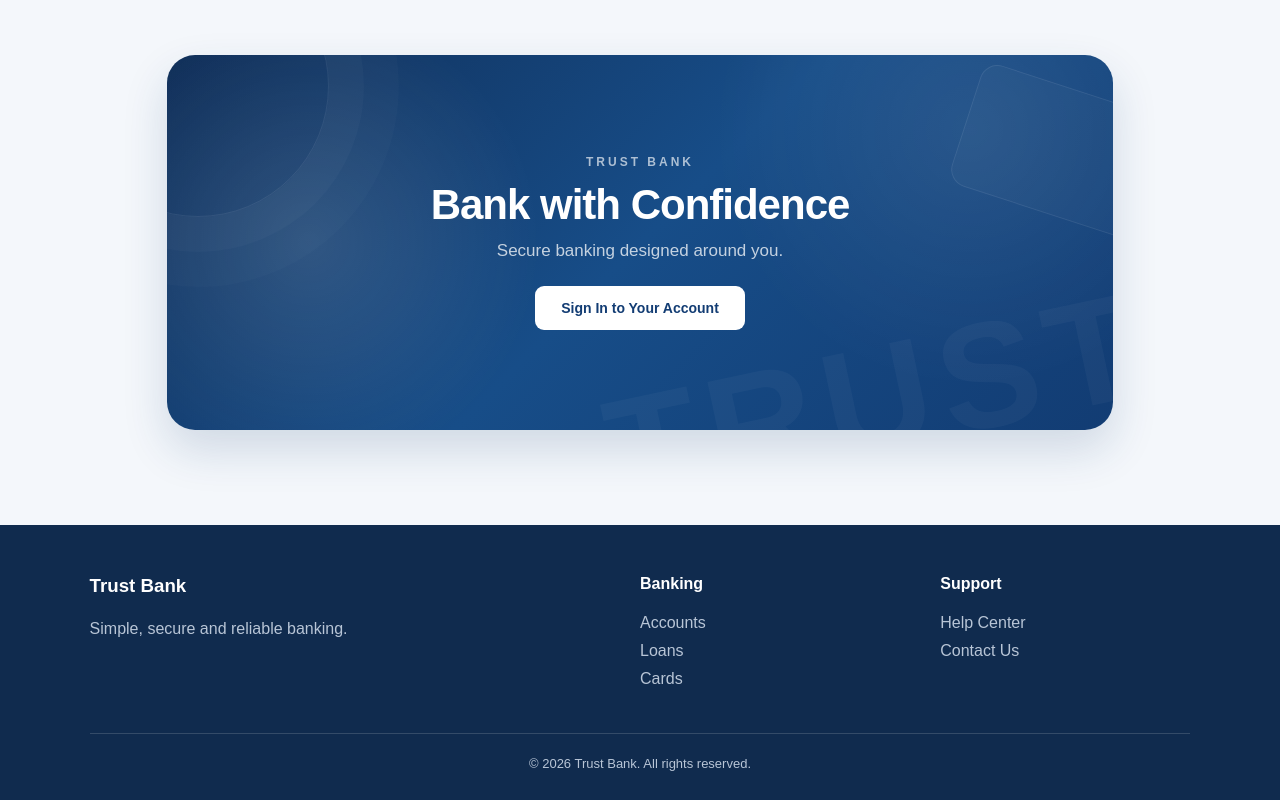
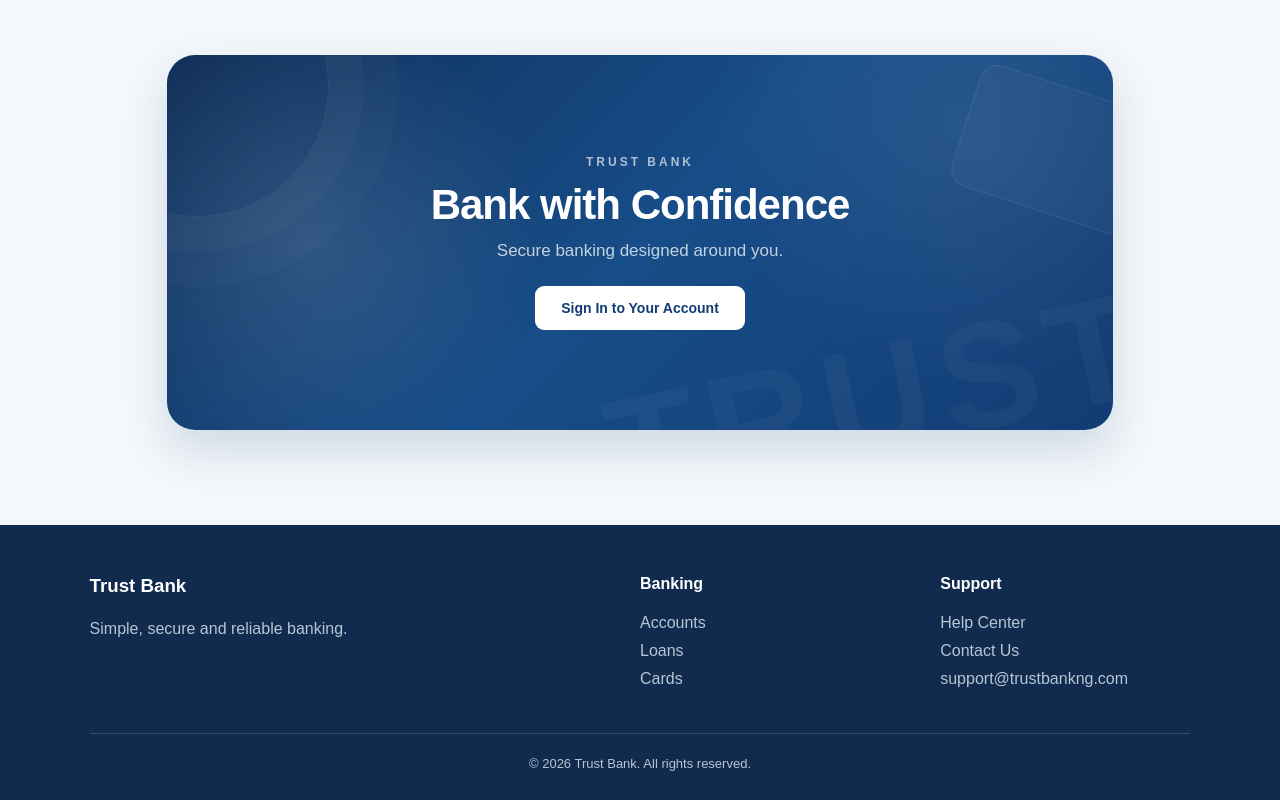
Before and after one commit to mayana147/trust-bank, a website: page index.html in a window 1280 px wide. Shown: the part 1928-2728 px from the top of the page. Drawn offline with Linux system fonts and the light colour scheme.

Commit message:
Add support email link to contact section

```diff
--- a/index.html
+++ b/index.html
@@ -303,6 +303,9 @@
                 <a href="#">
                     Contact Us
                 </a>
+                <a href="mailto:support@trustbankng.com">
+                    support@trustbankng.com
+                </a>
 
             </div>
 
```
